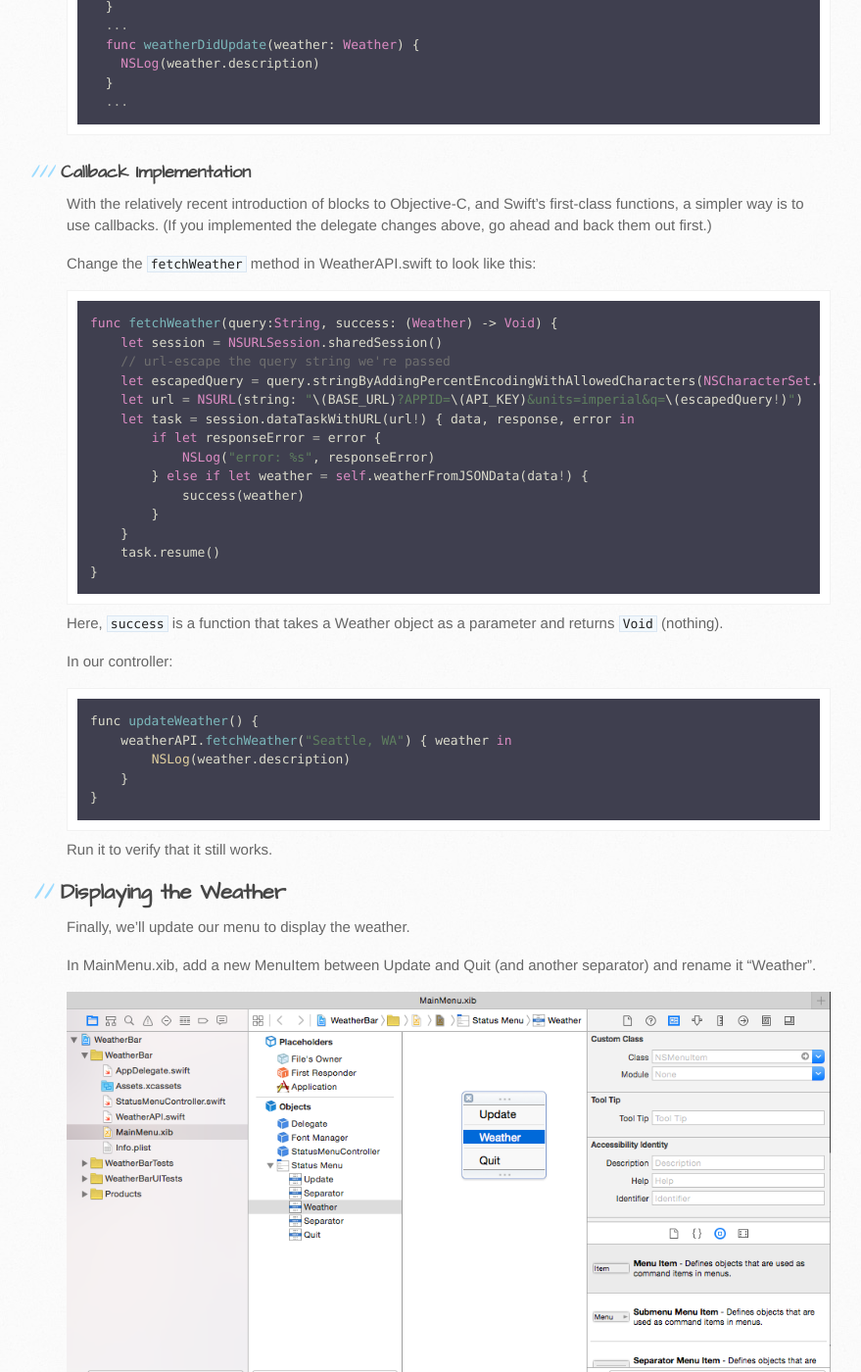
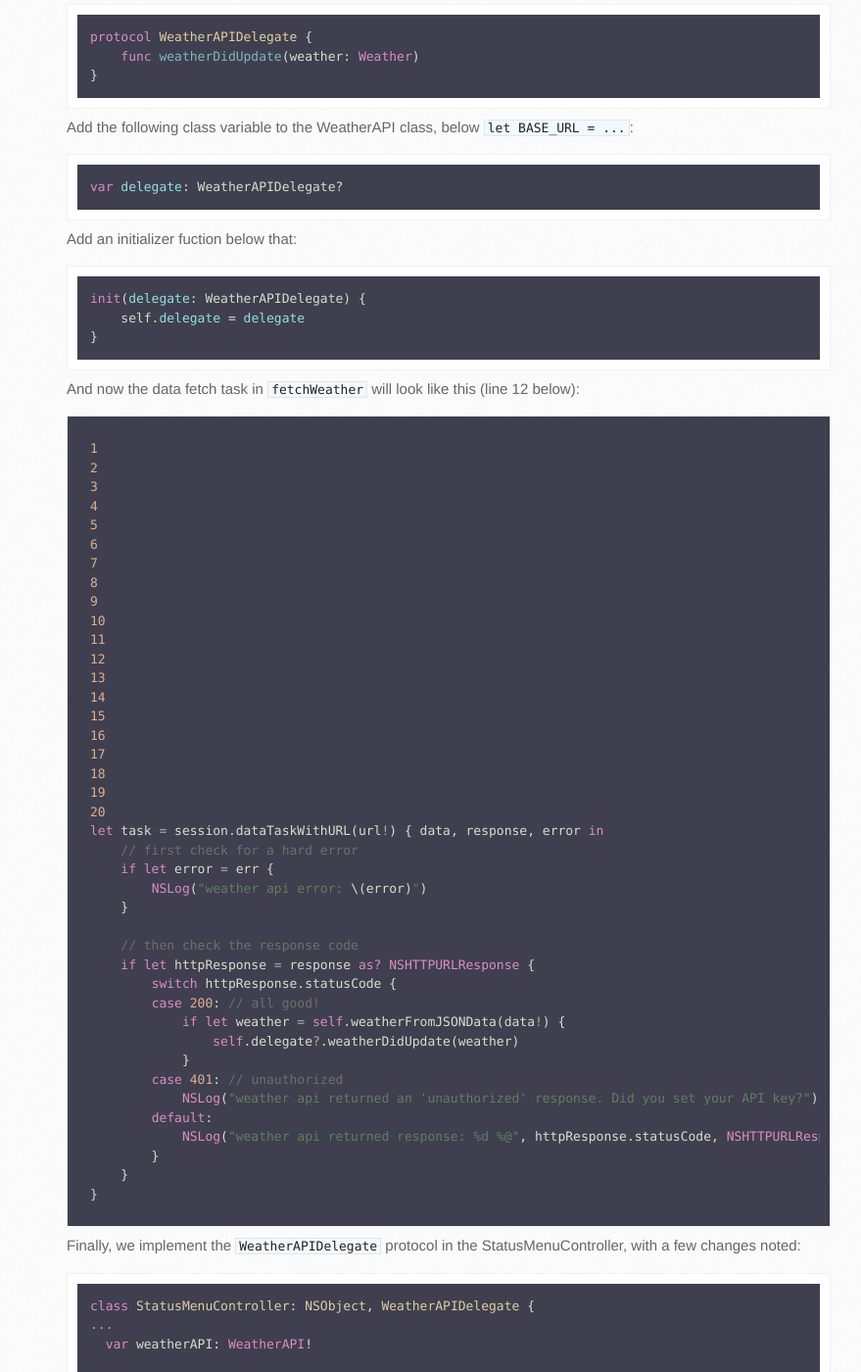
Before and after one commit to bgreenlee/WeatherBar, a Jekyll site: the page built from index.md, in a window 1280 px wide and 1400 px high, scrolled down 16099 px. Shown: the whole window at 98% size, without its empty margins (72-951 px from the left). Built offline with Jekyll 4.4.1, drawn with Linux system fonts in a browser that asks for light colours; nearby versions of some CDN libraries; some of the changed text lies outside the part shown.

Commit message:
Update code to make it more obvious when you don't set your API key

```diff
--- a/index.md
+++ b/index.md
@@ -236,7 +236,7 @@ Time to get some actual weather data. We're going to use [OpenWeatherMap](http:/
 
 The next thing we need is something to manage communication with the weather API.
 
-File ⟶ New File ⟶ OS X Source ⟶ Swift File ⟶ WeatherAPI.swift, and add the following, making sure you insert your API key.
+File ⟶ New File ⟶ OS X Source ⟶ Swift File ⟶ WeatherAPI.swift, and add the following, **making sure you insert your API key**.
 
 ~~~ swift
 import Foundation
@@ -251,11 +251,22 @@ class WeatherAPI {
         let escapedQuery = query.stringByAddingPercentEncodingWithAllowedCharacters(NSCharacterSet.URLQueryAllowedCharacterSet())
         let url = NSURL(string: "\(BASE_URL)?APPID=\(API_KEY)&units=imperial&q=\(escapedQuery!)")
         let task = session.dataTaskWithURL(url!) { data, response, error in
-            if let responseError = error {
-                NSLog("error: %s", responseError)
-            } else {
-                let dataString = NSString(data: data!, encoding: NSUTF8StringEncoding) as! String
-                NSLog(dataString)
+            // first check for a hard error
+            if let error = err {
+                NSLog("weather api error: \(error)")
+            }
+
+            // then check the response code
+            if let httpResponse = response as? NSHTTPURLResponse {
+                switch httpResponse.statusCode {
+                case 200: // all good!
+                    let dataString = NSString(data: data!, encoding: NSUTF8StringEncoding) as! String
+                    NSLog(dataString)
+                case 401: // unauthorized
+                    NSLog("weather api returned an 'unauthorized' response. Did you set your API key?")
+                default:
+                    NSLog("weather api returned response: %d %@", httpResponse.statusCode, NSHTTPURLResponse.localizedStringForStatusCode(httpResponse.statusCode))
+                }
             }
         }
         task.resume()
@@ -408,18 +419,30 @@ Now, in the _WeatherAPI_ class, add a function to parse the incoming JSON data a
 
 We return an _Optional(Weather)_ because it's possible the JSON may fail to parse.
 
-Now, change the `fetchWeather` function to call `weatherFromJSONData`:
+Now, change the `fetchWeather` function to call `weatherFromJSONData` (lines 11-13):
 
-~~~ swift
+{% highlight swift linenos %}
 let task = session.dataTaskWithURL(url!) { data, response, error in
-    if let responseError = error {
-        NSLog("error: %s", responseError)
-    } else {
-        let weather = self.weatherFromJSONData(data!)
-        NSLog("\(weather)")
+        // first check for a hard error
+    if let error = err {
+        NSLog("weather api error: \(error)")
+    }
+
+    // then check the response code
+    if let httpResponse = response as? NSHTTPURLResponse {
+        switch httpResponse.statusCode {
+        case 200: // all good!
+            if let weather = self.weatherFromJSONData(data!) {
+                NSLog("\(weather)")
+            }
+        case 401: // unauthorized
+            NSLog("weather api returned an 'unauthorized' response. Did you set your API key?")
+        default:
+            NSLog("weather api returned response: %d %@", httpResponse.statusCode, NSHTTPURLResponse.localizedStringForStatusCode(httpResponse.statusCode))
+        }
     }
 }
-~~~
+{% endhighlight %}
 
 If you run it now, you'll see something like this:
 
@@ -479,17 +502,30 @@ init(delegate: WeatherAPIDelegate) {
 }
 ~~~
 
-And now the data fetch task in `fetchWeather` will look like this:
+And now the data fetch task in `fetchWeather` will look like this (line 12 below):
 
-~~~ swift
+{% highlight swift linenos %}
 let task = session.dataTaskWithURL(url!) { data, response, error in
-    if let responseError = error {
-        NSLog("error: %s", responseError)
-    } else if let weather = self.weatherFromJSONData(data!) {
-        self.delegate?.weatherDidUpdate(weather)
+    // first check for a hard error
+    if let error = err {
+        NSLog("weather api error: \(error)")
+    }
+
+    // then check the response code
+    if let httpResponse = response as? NSHTTPURLResponse {
+        switch httpResponse.statusCode {
+        case 200: // all good!
+            if let weather = self.weatherFromJSONData(data!) {
+                self.delegate?.weatherDidUpdate(weather)
+            }
+        case 401: // unauthorized
+            NSLog("weather api returned an 'unauthorized' response. Did you set your API key?")
+        default:
+            NSLog("weather api returned response: %d %@", httpResponse.statusCode, NSHTTPURLResponse.localizedStringForStatusCode(httpResponse.statusCode))
+        }
     }
 }
-~~~
+{% endhighlight %}
 
 Finally, we implement the `WeatherAPIDelegate` protocol in the _StatusMenuController_, with a few changes noted:
 
@@ -514,24 +550,30 @@ class StatusMenuController: NSObject, WeatherAPIDelegate {
 
 With the relatively recent introduction of blocks to Objective-C, and Swift's first-class functions, a simpler way is to use callbacks. (If you implemented the delegate changes above, go ahead and back them out first.)
 
-Change the `fetchWeather` method in _WeatherAPI.swift_ to look like this:
+Change the data-fetching task in the `fetchWeather` method in _WeatherAPI.swift_ to look like this (line 12):
 
-~~~ swift
-func fetchWeather(query:String, success: (Weather) -> Void) {
-    let session = NSURLSession.sharedSession()
-    // url-escape the query string we're passed
-    let escapedQuery = query.stringByAddingPercentEncodingWithAllowedCharacters(NSCharacterSet.URLQueryAllowedCharacterSet())
-    let url = NSURL(string: "\(BASE_URL)?APPID=\(API_KEY)&units=imperial&q=\(escapedQuery!)")
-    let task = session.dataTaskWithURL(url!) { data, response, error in
-        if let responseError = error {
-            NSLog("error: %s", responseError)
-        } else if let weather = self.weatherFromJSONData(data!) {
-            success(weather)
+{% highlight swift linenos %}
+let task = session.dataTaskWithURL(url!) { data, response, error in
+    // first check for a hard error
+    if let error = err {
+        NSLog("weather api error: \(error)")
+    }
+
+    // then check the response code
+    if let httpResponse = response as? NSHTTPURLResponse {
+        switch httpResponse.statusCode {
+        case 200: // all good!
+            if let weather = self.weatherFromJSONData(data!) {
+                success(weather)
+            }
+        case 401: // unauthorized
+            NSLog("weather api returned an 'unauthorized' response. Did you set your API key?")
+        default:
+            NSLog("weather api returned response: %d %@", httpResponse.statusCode, NSHTTPURLResponse.localizedStringForStatusCode(httpResponse.statusCode))
         }
     }
-    task.resume()
 }
-~~~
+{% endhighlight %}
 
 Here, `success` is a function that takes a Weather object as a parameter and returns `Void` (nothing).
 
```
Also changed, not shown: 1 other file.
